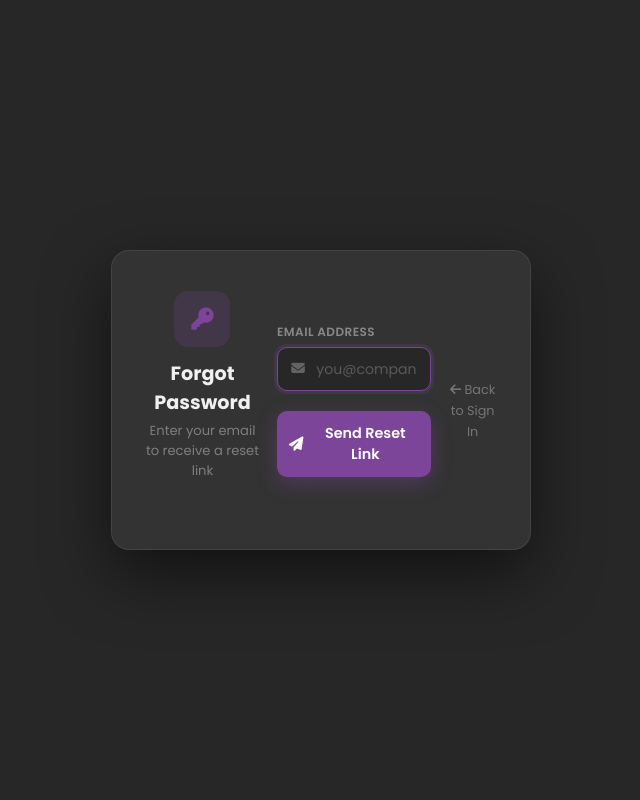
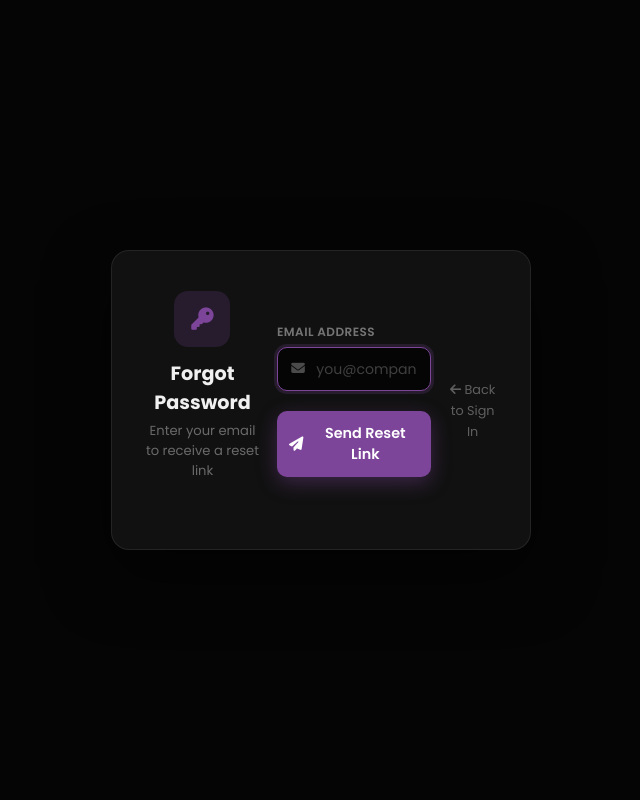
Before and after one commit to gamithhewathenna-cyber/Workplace, a PHP site: page /forgot-password.php in a window 1280 px wide. Shown: the whole page, without its empty margins (319-959 px from the left). Run offline with PHP 8.4, Linux system fonts and the light colour scheme; some libraries are stand-ins or nearby versions.

Commit message:
Colour Change

```diff
--- a/assets/css/portal.css
+++ b/assets/css/portal.css
@@ -18,14 +18,14 @@
   --clr-info:     #2980B9;
 
   /* Surface */
-  --clr-bg:       #272727;
-  --clr-surface:  #333333;
-  --clr-border:   rgba(255,255,255,.08);
+  --clr-bg:       #050505;
+  --clr-surface:  #111111;
+  --clr-border:   rgba(255,255,255,.07);
   --clr-text:     #f0f0f0;
   --clr-muted:    rgba(240,240,240,.45);
 
   /* Sidebar */
-  --sidebar-bg:   #1a1a1a;
+  --sidebar-bg:   #000000;
   --sidebar-text: rgba(255,255,255,.45);
 
   --radius:       14px;
--- a/forgot-password.php
+++ b/forgot-password.php
@@ -70,10 +70,10 @@ body {
   align-items: center;
   justify-content: center;
   min-height: 100vh;
-  background: #272727;
+  background: #050505;
 }
 .card {
-  background: #333;
+  background: #111111;
   border: 1px solid rgba(255,255,255,.08);
   border-radius: 18px;
   padding: 2.5rem 2rem;
@@ -104,7 +104,7 @@ body {
 .fi input {
   width: 100%;
   padding: .65rem .9rem .65rem 2.4rem;
-  background: #272727;
+  background: #050505;
   border: 1.5px solid rgba(255,255,255,.1);
   border-radius: 10px;
   color: #f0f0f0;
@@ -138,7 +138,7 @@ body {
 
 .reset-link-box {
   margin-top: 1rem;
-  background: #272727;
+  background: #050505;
   border: 1px solid rgba(125,69,154,.3);
   border-radius: 10px;
   padding: .75rem;
--- a/login.php
+++ b/login.php
@@ -58,7 +58,7 @@ body {
   align-items: center;
   justify-content: center;
   min-height: 100vh;
-  background: #272727;
+  background: #050505;
 }
 .login-wrap {
   width: 100%;
@@ -66,7 +66,7 @@ body {
   padding: 1rem;
 }
 .login-box {
-  background: #333;
+  background: #111111;
   border: 1px solid rgba(255,255,255,.08);
   border-radius: 18px;
   padding: 2.5rem 2rem 2rem;
@@ -126,7 +126,7 @@ body {
 .fi input {
   width: 100%;
   padding: .65rem .9rem .65rem 2.4rem;
-  background: #272727;
+  background: #050505;
   border: 1.5px solid rgba(255,255,255,.1);
   border-radius: 10px;
   color: #f0f0f0;
--- a/reset-password.php
+++ b/reset-password.php
@@ -64,10 +64,10 @@ body {
   align-items: center;
   justify-content: center;
   min-height: 100vh;
-  background: #272727;
+  background: #050505;
 }
 .card {
-  background: #333;
+  background: #111111;
   border: 1px solid rgba(255,255,255,.08);
   border-radius: 18px;
   padding: 2.5rem 2rem;
@@ -103,7 +103,7 @@ body {
 .fi input {
   width: 100%;
   padding: .65rem 2.4rem .65rem 2.4rem;
-  background: #272727;
+  background: #050505;
   border: 1.5px solid rgba(255,255,255,.1);
   border-radius: 10px;
   color: #f0f0f0;
```
